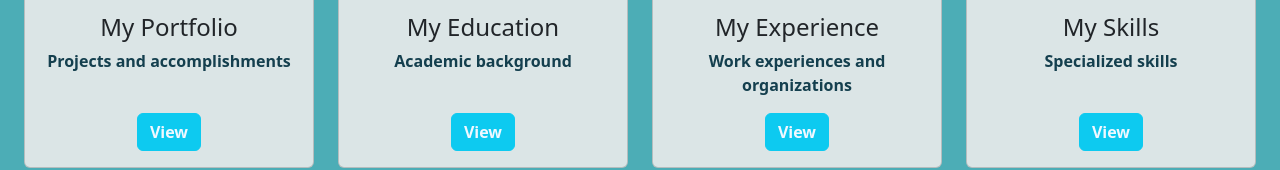
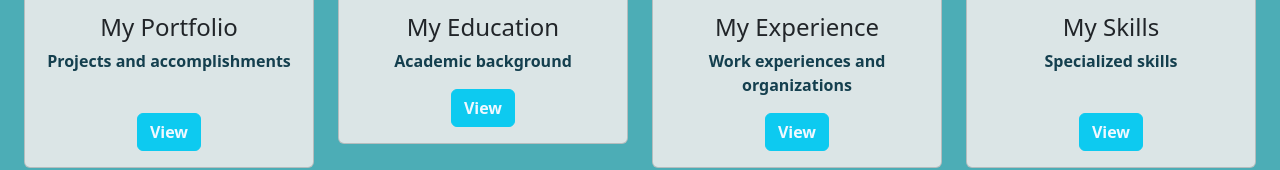
Before and after one commit to charnoodle/resume, a plain HTML site: page index.html in a window 1280 px wide. Shown: the part 663-833 px from the top of the page. Drawn offline with nearby package versions, Linux system fonts and the light colour scheme.

Commit message:
changed my education height

```diff
--- a/index.html
+++ b/index.html
@@ -77,7 +77,7 @@
 
                         <div class="card-body">
                             <h4 class="card-title">My Education</h4>
-                            <p class="card-text">Academic background</p><br>
+                            <p class="card-text">Academic background</p>
                             <a href="#" class="btn btn-info" style="color:aliceblue; font-weight: bold">View</a>
                         </div>
                     </div>
```
